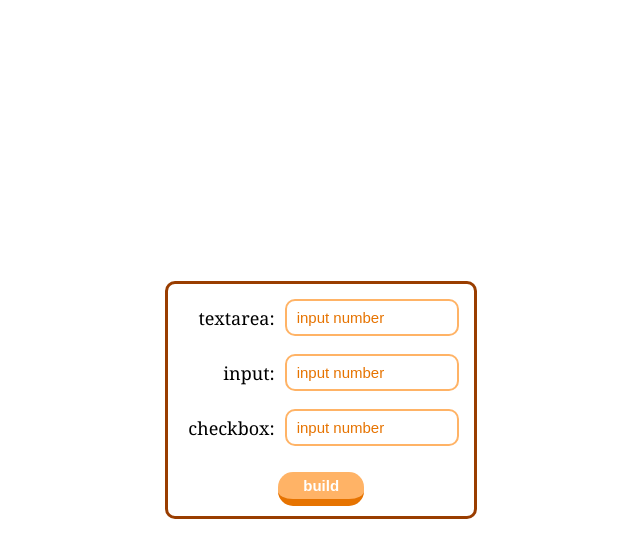
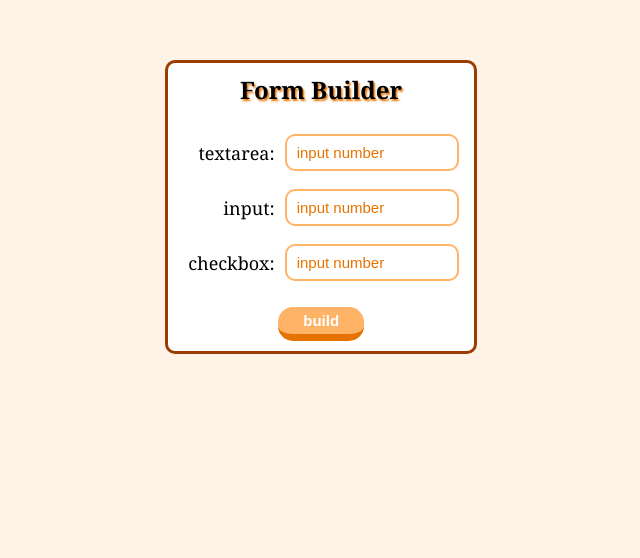
Before and after one commit to lesik2/lkrv3621, a React (Create React App) app: page /form in a window 1280 px wide. Shown: the top 558 px of the page, without its empty margins (319-959 px from the left). Built offline with nearby package versions, Linux system fonts and the light colour scheme.

Commit message:
feat: update styles for components

```diff
--- a/src/components/form/Builder.jsx
+++ b/src/components/form/Builder.jsx
@@ -9,15 +9,15 @@ export default function Builder({numberOfInputs, numberOfTextArea,  numberOfChec
     for(let i=0;i<number;i++){
       switch(nameOfInput){
         case nameOfInputs.input:{
-          inputs.push(<input className='build-input' />)
+          inputs.push(<input key={i} className='build-input' />)
           break;
         }
         case nameOfInputs.textArea:{
-          inputs.push(<textarea className='build-textarea' />)
+          inputs.push(<textarea key={i} className='build-textarea' />)
           break;
         }
         case nameOfInputs.checkBox:{
-          inputs.push(<input className='build-checkbox' type='checkbox' />)
+          inputs.push(<input key={i} className='build-checkbox' type='checkbox' />)
           break;
         }
         default: {
@@ -29,10 +29,14 @@ export default function Builder({numberOfInputs, numberOfTextArea,  numberOfChec
     return inputs;
   }
   return (
-    <div className='build-form'>
-      {createDifferentInputs(numberOfTextArea, nameOfInputs.textArea)}
-      {createDifferentInputs(numberOfInputs, nameOfInputs.input)}
-      {createDifferentInputs(numberOfCheckBox, nameOfInputs.checkBox)}
+    <div className='build'>
+      <h2 className='build__title'>Form</h2>
+      <div className='build__form'>
+        {createDifferentInputs(numberOfTextArea, nameOfInputs.textArea)}
+        {createDifferentInputs(numberOfInputs, nameOfInputs.input)}
+        {createDifferentInputs(numberOfCheckBox, nameOfInputs.checkBox)}
+      </div>
     </div>
+
   )
 }
--- a/src/pages/FormBuilder.jsx
+++ b/src/pages/FormBuilder.jsx
@@ -58,6 +58,7 @@ export default function FormBuilder() {
   return (
     <div className='builder-wrapper'>
       <form className='builder-form' onSubmit={handleSubmit}>
+        <h2 className='builder-wrapper__title'>Form Builder</h2>
         {formData.map((item)=>(
           <MyInput
             key={item.id}
--- a/src/pages/NotFound.jsx
+++ b/src/pages/NotFound.jsx
@@ -2,6 +2,8 @@ import React from 'react'
 
 export default function NotFound() {
   return (
-    <h1>Not Found</h1>
+    <div style={{ height: '100vh',display: 'flex', justifyContent: 'center','alignItems':'center', backgroundColor: '#fff2e6'}}>
+      <h1 style={{textShadow: '1px 1px 2px #e67300'}}>Not Found</h1>
+    </div>
   )
 }
--- a/src/styles/Builder.css
+++ b/src/styles/Builder.css
@@ -1,10 +1,18 @@
-.build-form{
-  width: 800px;
+.build{
+  max-width: 665px;
+  padding: 0px 15px 15px 15px;
+  border:  2px solid #000000;
+  border-radius: 10px;
+  display: flex;
+  flex-direction: column;
+  align-items: center;
+  justify-content: center;
+  background-color: #ffffff;
+}
+.build__form{
   display: flex;
   flex-wrap: wrap;
   gap: 20px;
-  padding: 15px;
-  border:  2px solid #000000;
 }
 .build-input{
   width: 200px;
@@ -14,3 +22,10 @@
   width: 200px;
   height: 30px;
 }
+.build-checkbox{
+  width: 18px;
+  height: 18px;
+}
+.build__title{
+  margin: 10px 0px 15px 0px;
+}
--- a/src/styles/FormBuilder.css
+++ b/src/styles/FormBuilder.css
@@ -1,22 +1,29 @@
 .builder-wrapper{
-  background-color: '#fff2e6';
-  height: 100vh;
+  background-color: #fff2e6;
   display: flex;
   align-items: center;
-  justify-content: center;
   flex-direction: column;
+  gap: 40px;
+  padding: 60px 20px 40px 20px;
+  min-height: 100vh;
 }
 .builder-form{
   display: flex;
   flex-direction: column;
   gap: 18px;
-  padding: 15px 15px 70px 15px;
+  padding: 0px 15px 70px 15px;
   border: 3px solid #993d00;
   border-radius: 10px;
   position: relative;
+  background-color: #ffffff;
 }
 .builder-form__btn{
   position: absolute;
   left: 36%;
   bottom: 10px;
 }
+.builder-wrapper__title{
+  text-align: center;
+  text-shadow: 1.5px 1.5px 2px #e67300;
+  margin: 10px 0px 10px 0px;
+}
--- a/src/styles/MyInput.css
+++ b/src/styles/MyInput.css
@@ -34,4 +34,5 @@
   position: absolute;
   bottom: -24px;
   left: 7px;
+  font-family:Arial, Helvetica, sans-serif
 }
```
